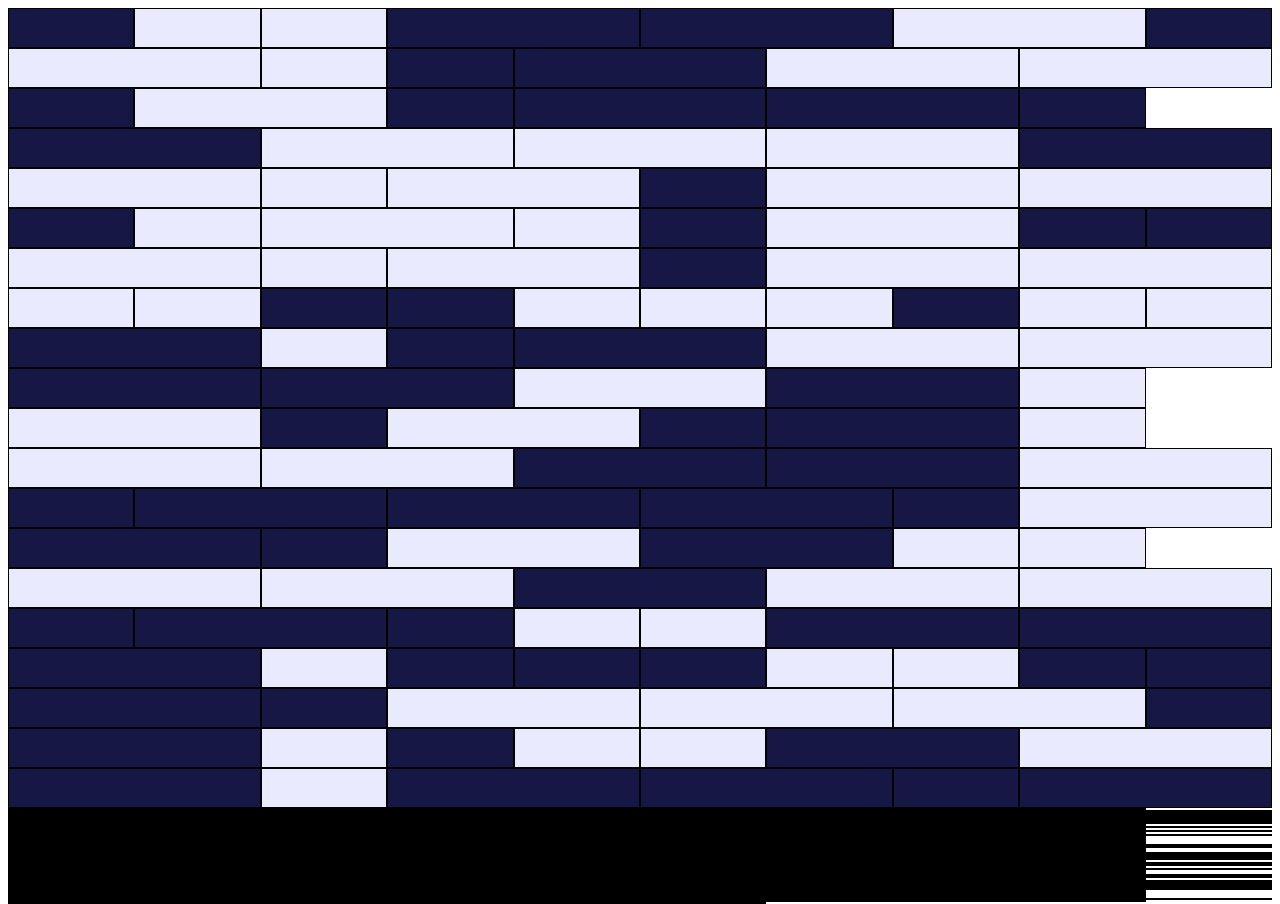
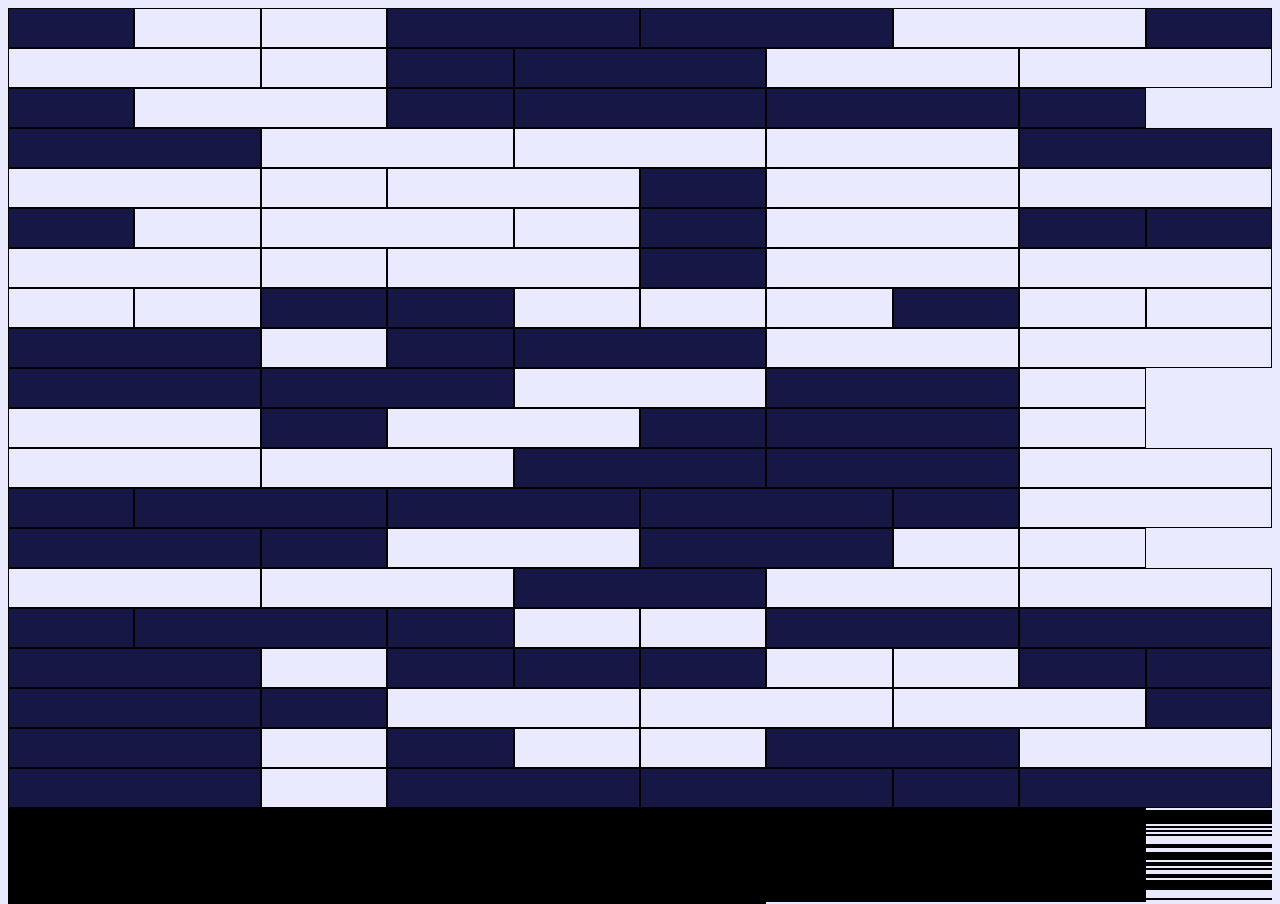
Before and after one commit to MattRueter/portfolio_website, a React (Create React App) app: page / in a window 1280 px wide. Built offline with nearby package versions, Linux system fonts and the light colour scheme.

Commit message:
Bug fix: color background same as type of brick in case of gaps due to sizing.

```diff
--- a/src/index.css
+++ b/src/index.css
@@ -1,3 +1,7 @@
+body{
+  background-color:rgb(234, 234, 255);
+}
+
 #brickWall{
   display:grid;
   width:100%;
```
